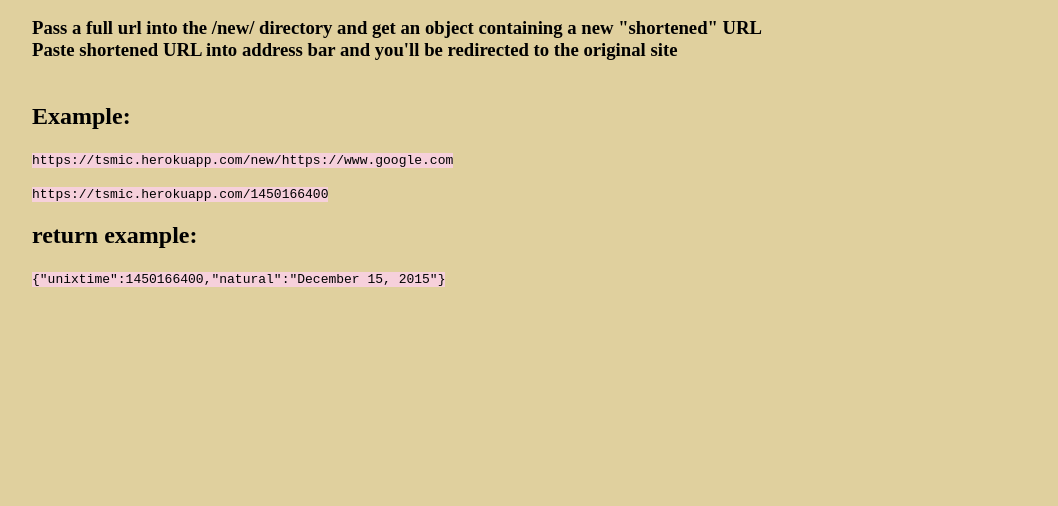
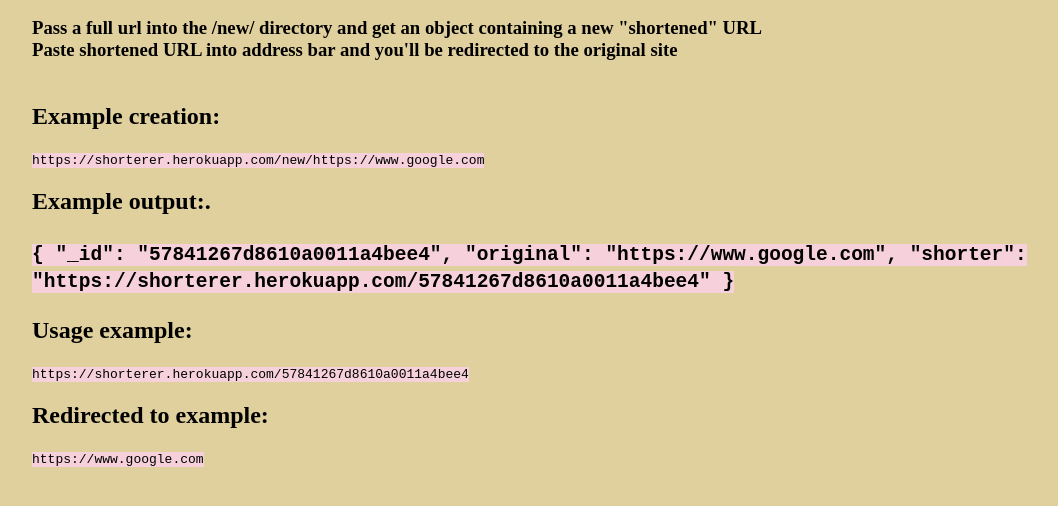
Before and after one commit to SmileAwhile/shortener, a website: page public/index.html in a window 1280 px wide. Shown: the part 188-694 px from the top of the page, without its empty margins (76-1134 px from the left). Drawn offline with Linux system fonts and the light colour scheme.

Commit message:
close to live

```diff
--- a/public/index.html
+++ b/public/index.html
@@ -9,11 +9,20 @@
   <h2>Instructions:</h2>
   <h3>Pass a full url into the /new/ directory and get an object containing a new "shortened" URL<br/>
     Paste shortened URL into address bar and you'll be redirected to the original site<br/><br/></h3>
-  <h2>Example:</h4>
-  <p><tt style="background: #f6d0db">https://tsmic.herokuapp.com/new/https://www.google.com</tt></p>
-  <p><tt style="background: #f6d0db">https://tsmic.herokuapp.com/1450166400</tt></p>
-  <h2>return example:</h4>
-  <p><tt style="background: #f6d0db">{"unixtime":1450166400,"natural":"December 15, 2015"}</tt></p>
+  <h2>Example creation:</h4>
+  <p><tt style="background: #f6d0db">https://shorterer.herokuapp.com/new/https://www.google.com</tt></p>
+  <h2>Example output:.
+  <p><tt style="background: #f6d0db">
+    {
+  "_id": "57841267d8610a0011a4bee4",
+  "original": "https://www.google.com",
+  "shorter": "https://shorterer.herokuapp.com/57841267d8610a0011a4bee4"
+  }
+</tt></p>
+  <h2>Usage example:</h4>
+  <p><tt style="background: #f6d0db">https://shorterer.herokuapp.com/57841267d8610a0011a4bee4</tt></p>
+  <h2>Redirected to example:</h4>
+  <p><tt style="background: #f6d0db">https://www.google.com</tt></p>
 </div>
 </body>
 </html>
```
